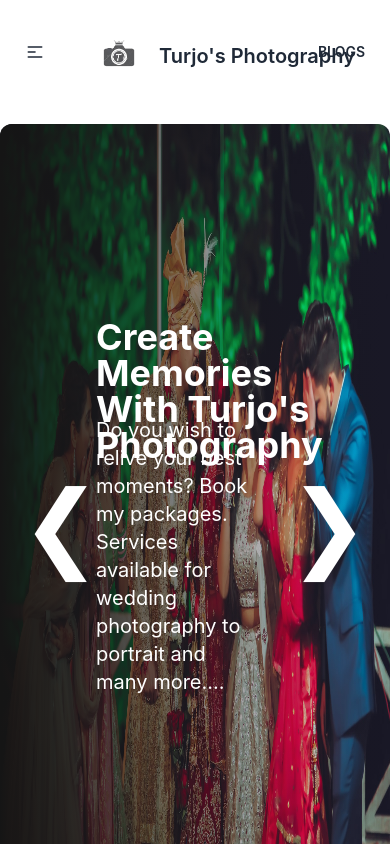
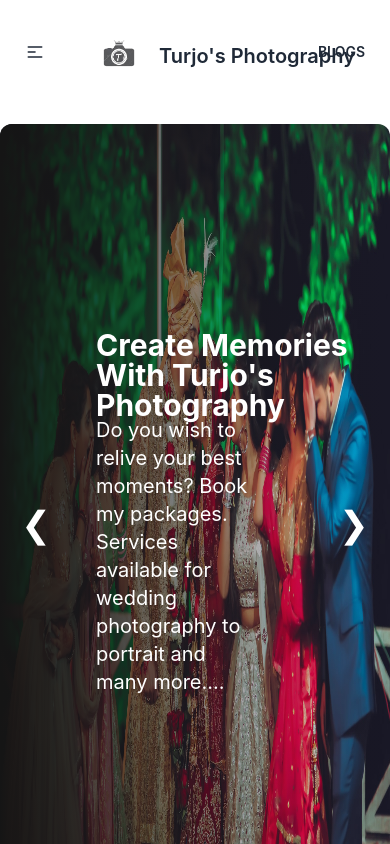
Before and after one commit to Turjo-abhishek/turjos-photogrphy-client, a React (Create React App) app: page / in a window 390 px wide. Shown: the top 844 px of the page. Built offline with nearby package versions, Linux system fonts and the light colour scheme; no server answers.

Commit message:
made some changes to banner

```diff
--- a/src/Pages/Home/Banner/BannerCard.js
+++ b/src/Pages/Home/Banner/BannerCard.js
@@ -14,15 +14,15 @@ const BannerCard = ({ slider }) => {
         />
       </div>
       <div className="absolute flex justify-between transform -translate-y-1/2 left-5 right-5 top-1/2">
-        <a href={`#slide${previous}`} className="btn-ghost text-8xl text-white">
+        <a href={`#slide${previous}`} className="btn-ghost text-4xl lg:text-8xl text-white">
           ❮
         </a>
-        <a href={`#slide${next}`} className="btn-ghost text-8xl text-white">
+        <a href={`#slide${next}`} className="btn-ghost text-4xl lg:text-8xl text-white">
           ❯
         </a>
       </div>
       <div className="absolute flex justify-end transform -translate-y-1/2 gap-3 left-24 lg:left-44 top-1/3">
-        <h1 className="text-white font-bold leading-none text-4xl lg:text-6xl">
+        <h1 className="text-white font-bold leading-none text-3xl mb-8 lg:mb-0 lg:text-6xl">
           Create Memories <br /> With Turjo's <br /> Photography
         </h1>
       </div>
```
